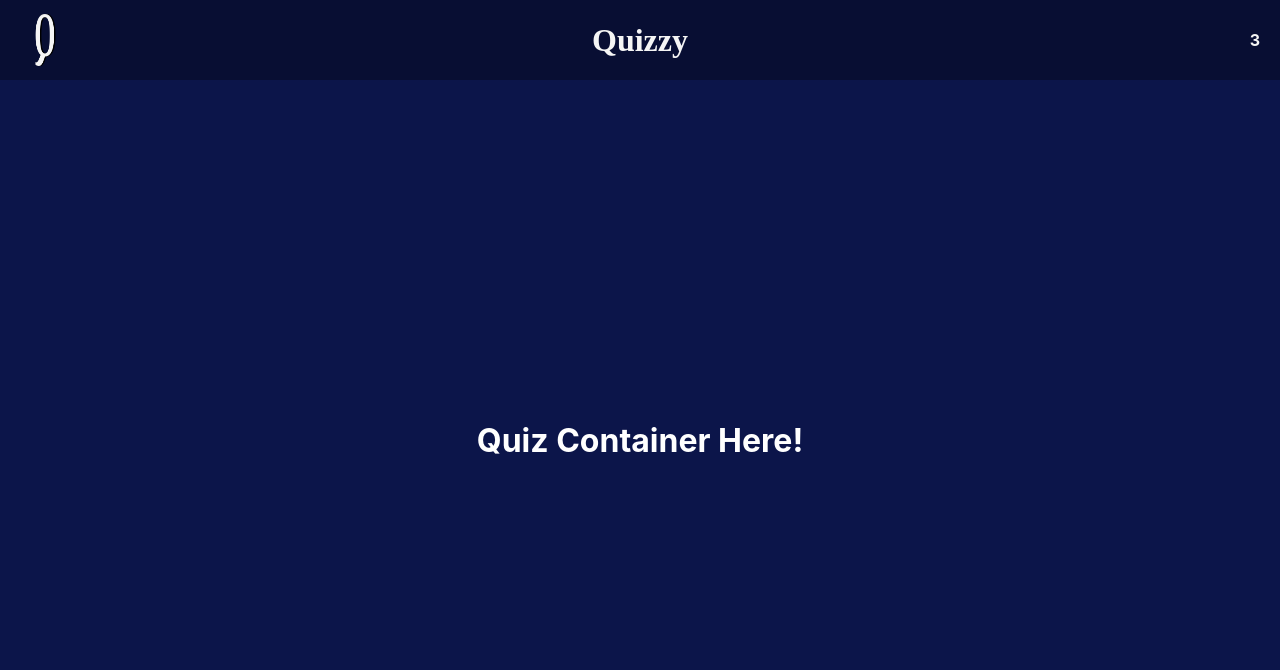
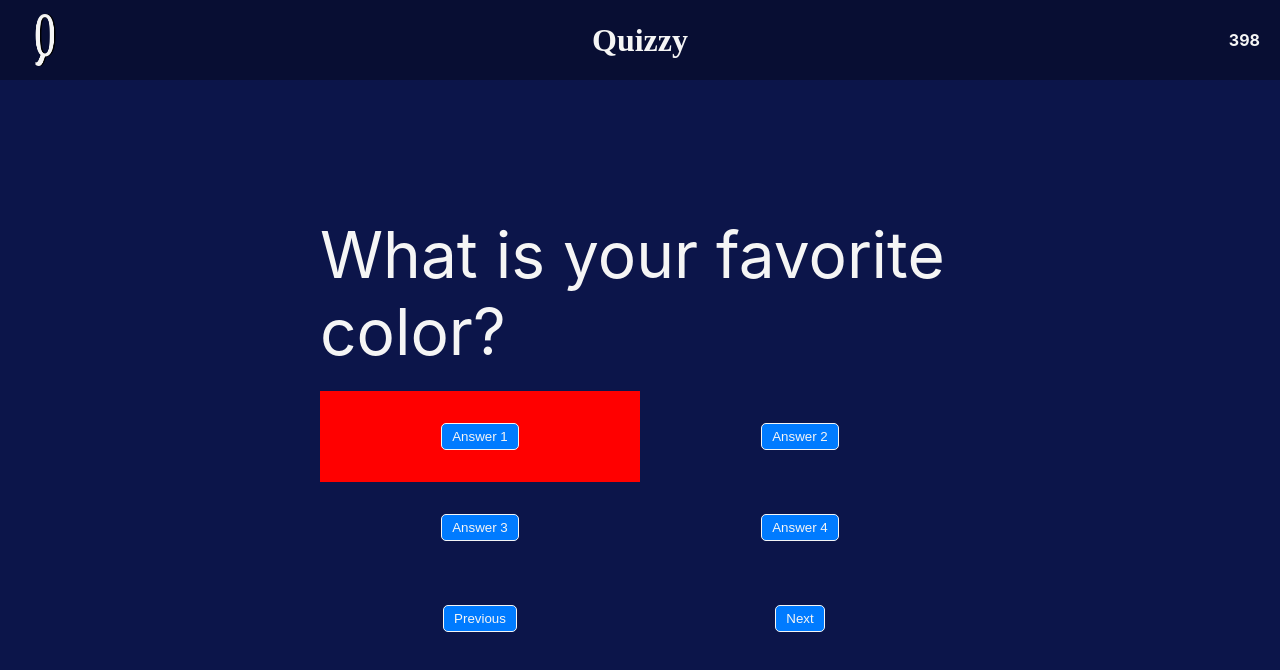
Before and after one commit to brokenhoax/Code_Challenge_Front, a React (Create React App) app: page / in a window 1280 px wide. Both pictures are taken after a click on the button "Ready!". Shown: the top 670 px of the page. Built offline with nearby package versions, Linux system fonts and the light colour scheme.

Commit message:
Added Quiz Grid

```diff
--- a/src/App.js
+++ b/src/App.js
@@ -2,6 +2,7 @@ import React from "react";
 import Quiz from './components/quiz/Quiz';
 import { TimerProvider }  from "./context/TimerContext";
 import { QuizProvider }  from "./context/QuizContext";
+
 import './App.css';
 
 const App = () =>  {
--- a/src/components/main/Main.jsx
+++ b/src/components/main/Main.jsx
@@ -13,7 +13,7 @@ const Main = props => {
     if (!quiz.isStarted) {
         return (
             <div className={styles.main}>
-                <div className={styles.wrapper}>
+                <div className={styles.welcomeContainer}>
                     <div className={props.welcomeClass ? `${styles.welcome}` : `${styles.hide}`}>
                         <h1>Welcome to Quizzy!</h1>
                             <h2>How To Play:</h2>
@@ -27,20 +27,8 @@ const Main = props => {
                             <p>Are you up to the challenge?!</p>
                         <h2>Click the "Ready" button below to begin... Good luck!</h2>
                     </div>
-                    <div className={`${styles.container} ${styles.questionContainer}`}>
-                        <div id={styles.questionContainer} className={styles.hide}>
-                            <div id={styles.question}>Question</div>
-                            <div id={styles.answerBtns} className={`${styles.btnGrid} ${styles.butt}`}>
-                                <button className={styles.btn}>Answer 1</button>
-                                <button className={styles.btn}>Answer 2</button>
-                                <button className={styles.btn}>Answer 3</button>
-                                <button className={styles.btn}>Answer 4</button>
-                            </div>
-                        </div>
-                        <div className="controls">
-                            <button className={props.startClass ? `${styles.startBtn}`: `${styles.hide}`} onClick={(e) => {props.startGame(e)}}>Ready!</button>
-                            <button className={props.resultsBtnClass ? `${styles.resultsBtn}` : `${styles.hide}`}>Submit Your Results!</button>
-                        </div>
+                    <div className={styles.controls}>
+                        <button className={props.startClass ? `${styles.btn}`: `${styles.hide}`} onClick={(e) => {props.startGame(e)}}>Ready!</button>
                     </div>
                 </div>
             </div>
@@ -50,7 +38,29 @@ const Main = props => {
     if (quiz.isStarted) {
         return (
             <div className={styles.main}>
-                <h1>Quiz Container Here!</h1>
+                <div className={styles.quizContainer}>
+                    <div className={styles.question}>
+                        What is your favorite color?
+                    </div>
+                    <div className={styles.one}>
+                        <button className={styles.btn}>Answer 1</button>
+                    </div>
+                    <div className={styles.two}>
+                        <button className={styles.btn}>Answer 2</button>
+                    </div>
+                    <div className={styles.three}>
+                        <button className={styles.btn}>Answer 3</button>
+                    </div>
+                    <div className={styles.four}>
+                        <button className={styles.btn}>Answer 4</button>
+                    </div>
+                    <div className={styles.previous}>
+                        <button className={styles.btn}>Previous</button>
+                    </div>
+                    <div className={styles.next}>
+                        <button className={styles.btn}>Next</button>
+                    </div>
+                </div>
             </div>
         );
     }
--- a/src/components/main/Main.module.css
+++ b/src/components/main/Main.module.css
@@ -8,7 +8,7 @@
   color: white;
 }
 
-.wrapper {
+.welcomeContainer {
   display: flex;
   flex-direction: column;
   background-color: #0c154a;
@@ -55,37 +55,73 @@ main.incorrect {
   /* padding-top: 5vw; */
 }
 
-.questionContainer {
-  display: flex;
-  justify-content: center;
-  align-items: center;
-  color: red;
-  width: 100%;
-}
-
-#question {
-  color: rgb(42, 42, 42);
-}
-
-#answer {
+.quizContainer {
+  display: grid;
+  grid-template-columns: 1fr 1fr;
+  grid-template-rows: 2fr 1fr 1fr 1fr;
+  grid-template-areas:
+    "question question"
+    "one      two "
+    "three    four"
+    "previous next";
+  box-sizing: border-box;
+  margin: 0;
   color: whitesmoke;
+  width: 60%;
+  height: 80%;
+  padding: 4rem;
 }
 
 #scoreboard {
-  color: rgb(42, 42, 42);
   text-align: center;
 }
 
-.btn-secondary {
-  background-color: rgb(42, 42, 42);
+.question {
+  grid-area: question;
+  font-size: 4rem;
 }
 
-.btn-grid {
+.one {
   display: grid;
-  grid-template-columns: repeat(2, auto);
-  color: whitesmoke;
-  gap: 10px;
-  margin: 20px 0;
+  justify-content: center;
+  background-color: red;
+  align-content: center;
+  grid-area: one;
+}
+
+.two {
+  display: grid;
+  justify-content: center;
+  align-content: center;
+  grid-area: two;
+}
+
+.three {
+  display: grid;
+  justify-content: center;
+  align-content: center;
+  grid-area: three;
+}
+
+.four {
+  display: grid;
+  justify-content: center;
+  align-items: center;
+  grid-area: four;
+}
+
+.previous {
+  grid-area: previous;
+  display: grid;
+  justify-content: center;
+  align-content: center;
+}
+
+.next {
+  grid-area: next;
+  display: grid;
+  justify-content: center;
+  align-content: center;
 }
 
 .btn {
@@ -95,21 +131,9 @@ main.incorrect {
   padding: 5px 10px;
   color: whitesmoke;
   outline: none;
+  margin: 2rem;
 }
 
 .hide {
   display: none;
 }
-
-.controls {
-  display: flex;
-  justify-content: center;
-  align-items: center;
-}
-
-.startBtn,
-.next-btn {
-  font-size: 1.5rem;
-  font-weight: bold;
-  padding: 10px 20px;
-}
--- a/src/components/quiz/Quiz.jsx
+++ b/src/components/quiz/Quiz.jsx
@@ -11,32 +11,45 @@ const Quiz = () => {
 
     const [counter, setCounter] = useContext(TimerContext);
     const [quiz, setQuizContext] = useContext(QuizContext);
+    const [welcome, setWelcomeState] = useState(true);
     const [startClass, setStartClass] = useState(true);
     const [nextBtnClass, setNextBtnClass] = useState(false);
     const [resultsBtnClass, setResultsBtnClass] = useState(false);
     const [welcomeClass, setWelcomeClass] = useState(true);
 
+
+
+
     useEffect(() => {
         if (quiz.isStarted) {
-            const timer = counter.seconds > 0 && setInterval(() => setCounter({seconds: counter.seconds - 1, isActive: true}), 1000);
+            console.log("Is Quiz Started?: " + quiz.isStarted);
+            const timer = counter.seconds >= 1 && setInterval(() => setCounter({seconds: counter.seconds - 1, isActive: true}), 1000);
+            console.log("Is Timer Active?: " + counter.isActive);
             console.log(counter.seconds);
             if (counter.seconds === 0) {
+                setQuizContext({isStarted: false})
+                setCounter({seconds: '', isActive: false});
+                console.log("Is Quiz Started?: " + quiz.isStarted);
+                console.log("Is Timer Active?: " + counter.isActive);
+                console.log(counter.seconds);
                 alert("Time's Up!")
-                setCounter({seconds: 0, isActive: false});
-                setQuizContext({isStarted: false})
-                console.log(counter);
             };
             return () =>
                 clearTimeout(timer);
         }
-    }, [counter.seconds, counter.isActive]);
+    }, [counter.seconds, counter.isActive, quiz.isStarted]);
+
+    // useEffect(() => {
+    //     if (quiz.isStarted) {
+    //         setWelcomeState(welcome = false)
+    //         console.log("what is this!?!" + welcome)
+    //     }
+    // }, []);
 
     function startGame (e) {
         e.preventDefault();
         setQuizContext({isStarted: true})
-        console.log(quiz.isStarted);
-        setCounter({seconds: 5, isActive: true});
-        console.log(counter.isStarted);
+        setCounter({seconds: 400, isActive: true});
         setStartClass(!startClass);
         setWelcomeClass(!welcomeClass);
     }
```
